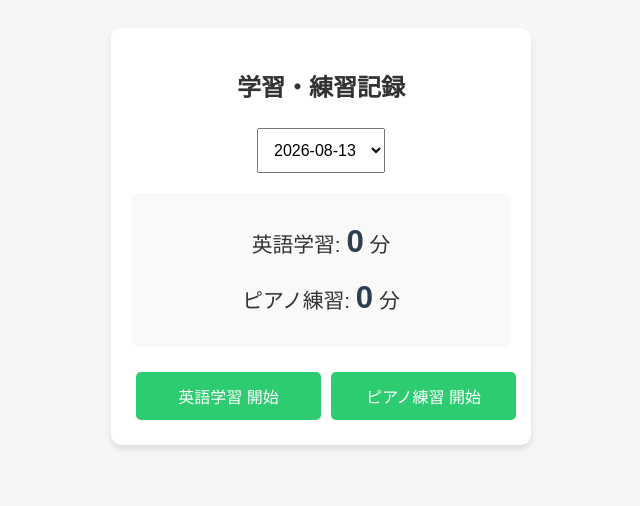
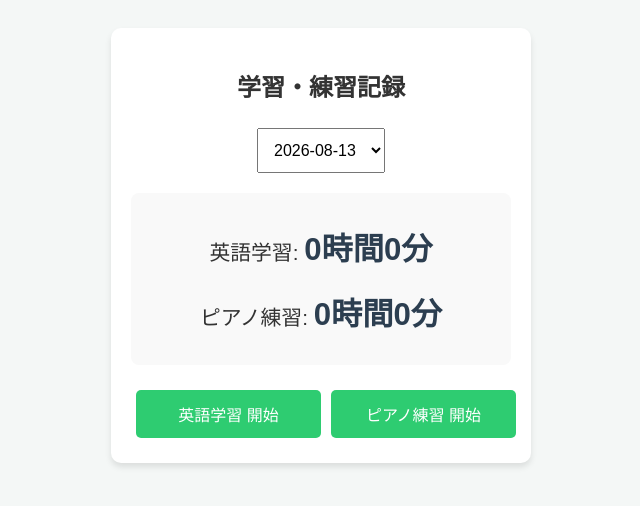
Before and after one commit to wadayym/LearningRecord, a Flask app: page / in a window 1280 px wide. Shown: the top 506 px of the page, without its empty margins (319-959 px from the left). Run offline with Flask 3, Linux system fonts and the light colour scheme.

Commit message:
時間の表示方法を分だけではなく、ｘ時間ｙ分となるようにした。

```diff
--- a/application.py
+++ b/application.py
@@ -22,6 +22,12 @@ def save_data(data):
 
 def get_now_jst():
     return datetime.now(JST)
+
+def format_minutes(total_minutes):
+    total_minutes = int(total_minutes)
+    hours = total_minutes // 60
+    minutes = total_minutes % 60
+    return f"{hours}時間{minutes}分"
 
 def calculate_and_add(data, session_type, start_dt, end_dt):
     """時間を計算して日付ごとに配分する共通ロジック"""
@@ -59,7 +65,9 @@ def index():
     # 秒を分に変換して表示（小数点切り捨て）
     display_record = {
         "english": int(day_record["english"] // 60),
-        "piano": int(day_record["piano"] // 60)
+        "piano": int(day_record["piano"] // 60),
+        "english_text": format_minutes(int(day_record["english"] // 60)),
+        "piano_text": format_minutes(int(day_record["piano"] // 60))
     }
 
     date_options = [(now - timedelta(days=i)).strftime('%Y-%m-%d') for i in range(30)]
--- a/templates/index.html
+++ b/templates/index.html
@@ -38,8 +38,8 @@
     </form>
 
     <div class="time-display">
-        <p>英語学習: <span id="eng-display" class="time-val">{{ record.english }}</span> 分</p>
-        <p>ピアノ練習: <span id="piano-display" class="time-val">{{ record.piano }}</span> 分</p>
+        <p>英語学習: <span id="eng-display" class="time-val">{{ record.english_text }}</span></p>
+        <p>ピアノ練習: <span id="piano-display" class="time-val">{{ record.piano_text }}</span></p>
     </div>
 
     {% if active_session %}
@@ -75,6 +75,12 @@
     const displayElement = document.getElementById(sessionType === 'english' ? 'eng-display' : 'piano-display');
     const timerElement = document.getElementById('timer');
 
+    function formatMinutes(totalMinutes) {
+        const hours = Math.floor(totalMinutes / 60);
+        const minutes = totalMinutes % 60;
+        return `${hours}時間${minutes}分`;
+    }
+
     function updateTimer() {
         const now = new Date();
         const diffSec = Math.floor((now - startTime) / 1000);
@@ -86,7 +92,7 @@
 
         // 画面上の合計分を更新
         const currentTotalMin = baseMinutes + Math.floor(diffSec / 60);
-        displayElement.innerText = currentTotalMin;
+        displayElement.innerText = formatMinutes(currentTotalMin);
 
         // 経過時間を hh:mm:ss 形式で表示
         const h = String(Math.floor(diffSec / 3600)).padStart(2, '0');
```
Also changed, not shown: tests/test_time_format.py (added, +13 -0 lines).
